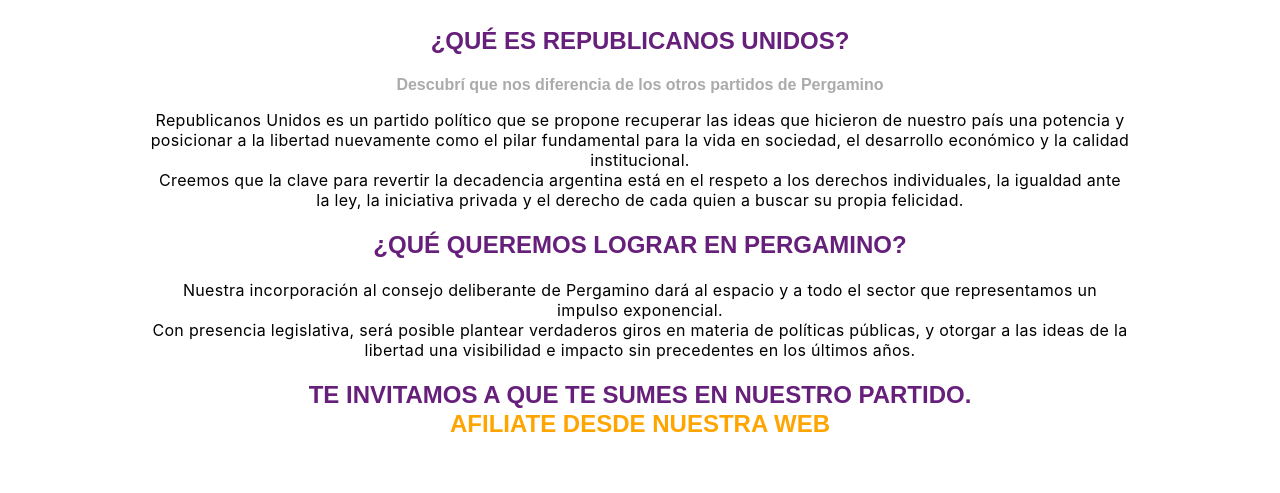
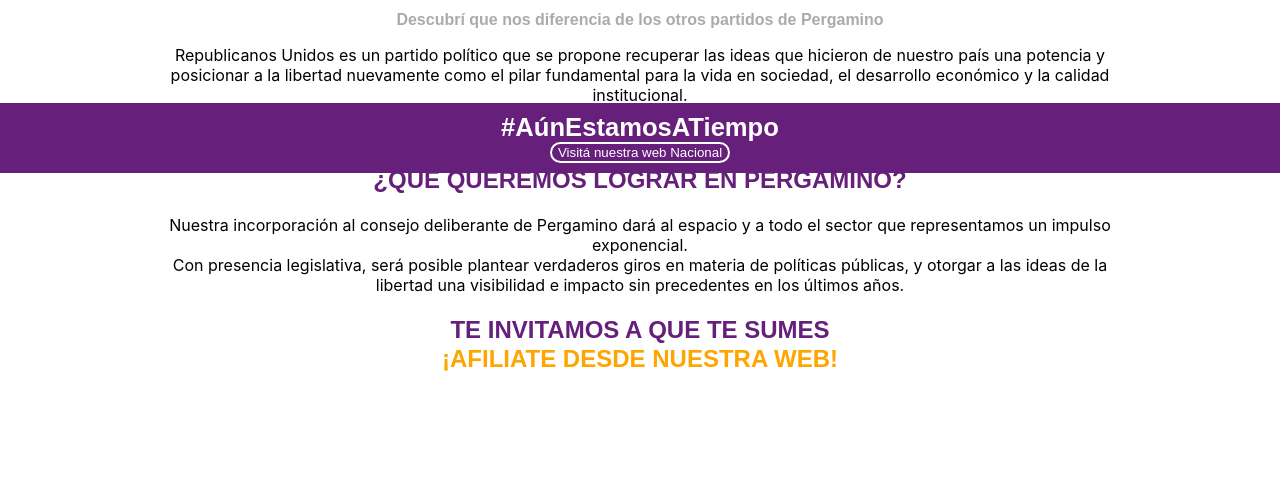
Before and after one commit to republicanosunidospergamino/sumate, a plain HTML site: page index.html in a window 1280 px wide. Shown: the part 627-1120 px from the top of the page. After the commit the page ends 1091 px from the top, so only its background shows below. Drawn offline with nearby package versions, Linux system fonts and the light colour scheme.

Commit message:
Add files via upload

```diff
--- a/index.html
+++ b/index.html
@@ -11,7 +11,7 @@
 <meta name="copyright" content="Republicanos Unidos"/>
 <meta name="robots" content="index"/>
 <meta name="robots" content="follow"/>
-<script src="https://kit.fontawesome.com/d47b05625d.js" crossorigin="anonymous"></script>
+
 </head>
 
 <body>
@@ -30,7 +30,7 @@
             </ul>
         </nav>
     </header>
-    <img id="imagenslider" name="slider" width= "100%" height="555"
+    <img id="imagenslider" name="slider" width= "100%" height="490px"
     alt="Republicanos Unidos Pergamino"
     >
     <h1 class="textoslider">SUMATE CON NOSOTROS</h1>
@@ -47,12 +47,21 @@
     </div>
 
     <div class="sub title2">
-        <h1 id="thirdh1">TE INVITAMOS A QUE TE SUMES EN NUESTRO PARTIDO. <br>
-            <h1 id="afiliatedesdenuestraweb">AFILIATE DESDE NUESTRA WEB</h1>
+        <h1 id="thirdh1">TE INVITAMOS A QUE TE SUMES <br>
+            <h1 id="afiliatedesdenuestraweb">¡AFILIATE DESDE NUESTRA WEB!</h1>
         </h1>
     </div>
 </div>
+
+<footer>
+    <div class="footer">
+        <h1>#AúnEstamosATiempo</h1>
+    </div>
+    <button><a href="https://www.republicanosunidos.com.ar/" target="_blank">Visitá nuestra web Nacional</button></a>
+</footer>
+
 </body>
 <script src="http://code.jquery.com/jquery-latest.js"></script>
 <script src="./img/java.js"></script>
+<script src="https://kit.fontawesome.com/d47b05625d.js" crossorigin="anonymous"></script>
 </html>
--- a/style.css
+++ b/style.css
@@ -13,12 +13,14 @@ body{
 .textoslider{
     font-family: Arial, Helvetica, sans-serif;
     bottom: 0px;
-    color: orange;
+    color: rgb(255, 255, 255);
+
     display: block;
     text-align: center;
     margin-top: -80px;
     font-size: 3rem;
 }
+
 
 label{
     display: none;
@@ -83,6 +85,7 @@ a:link, a:visited, a:active {
 .madre{
     font-family: Arial, Helvetica, sans-serif;
     margin: 50px 150px;
+    padding-bottom: 20px;
 }
 
 .sub{
@@ -112,7 +115,7 @@ a:link, a:visited, a:active {
 
 p{
     font-family: -apple-system, BlinkMacSystemFont, 'Segoe UI', Roboto, Oxygen, Ubuntu, Cantarell, 'Open Sans', 'Helvetica Neue', sans-serif;
-    letter-spacing: 0.02rem;
+
 }
 #thirdh2{
     color: #661f7a;
@@ -124,6 +127,46 @@ p{
     margin-top: -25px;
 }
 
+footer{
+    background-color: #661f7a;
+    position: fixed;
+    left: 0px;
+    right: 0px;
+    bottom: 0px;
+    height: 70px;
+    text-align: center;
+}
+
+.footer{
+    text-align: center;
+    font-family: Arial, Helvetica, sans-serif;
+    font-size: 0.8rem;
+    color: white;
+    display: inline;
+}
+
+.footer h1{
+    margin-bottom: 0px;
+    margin-top: 10px;
+}
+
+button{
+    display: inline;
+    background-color: rgba(0, 0, 0, 0);
+    border-radius: 20px;
+    border: 2px solid white;
+    margin: 0px;
+
+}
+
+button:hover{
+    background-color: rgba(0, 0, 0, 0.253);
+
+}
+
+button a{
+    color: white;
+}
 /*MOVILES*/
 
 @media screen and (max-width: 700px) {
@@ -150,11 +193,6 @@ p{
         display: initial;
         margin: 25px 50px;
     }
-
-    #logo{
-
-    }
-
 
     nav{
         visibility: hidden;
```
